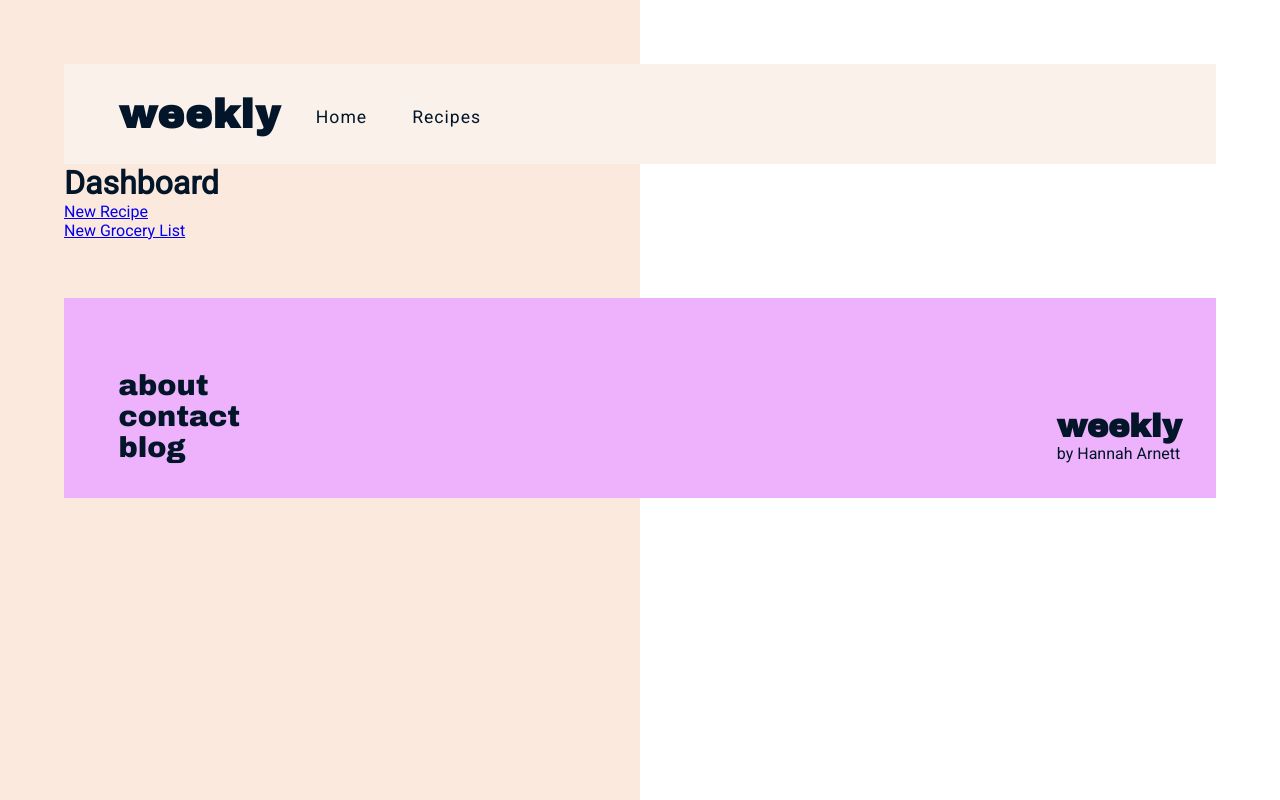
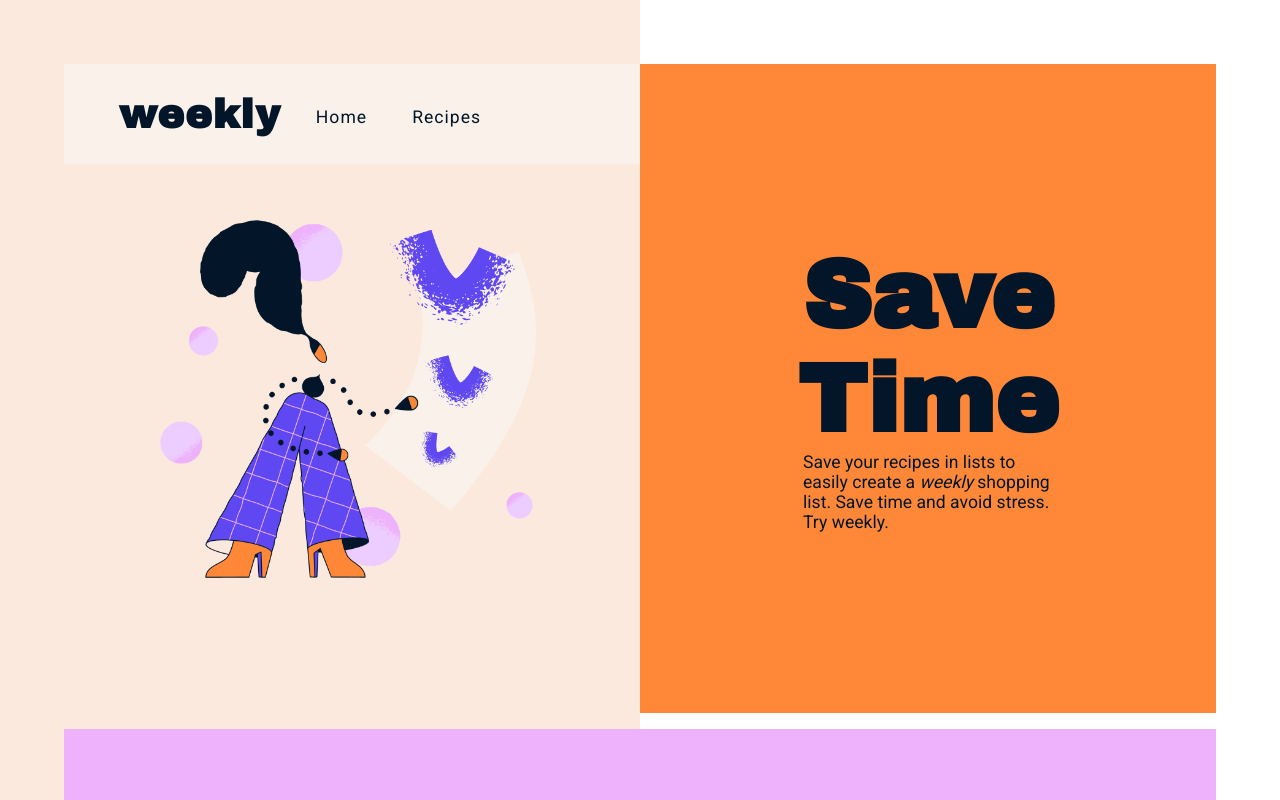
Before and after one commit to hannaharnett/weekly, a React (Create React App) app: page / in a window 1280 px wide. Shown: the top 800 px of the page. Built offline with nearby package versions, Linux system fonts and the light colour scheme.

Commit message:
Add dashboard component with styles

```diff
--- a/src/Dashboard.js
+++ b/src/Dashboard.js
@@ -1,22 +1,24 @@
 import React from "react";
-import { Link } from "react-router-dom";
+import Illustration from "./illustrations/paperlist.png";
 
-const Dashboard = (props) => {
+import "./dashboard.scss";
+
+const Dashboard = () => {
   return (
-    <div>
-      <h1>Dashboard</h1>
-      <Link to="/recipe/new">New Recipe</Link>
-      <br />
-      <Link to="/lists/new">New Grocery List</Link>
-      <br />
-      {props.lists.map((list) => (
-        <h3>
-          <Link key={list.id} to={`/lists/${list.id}`}>
-            {list.title} - {list.recipes.length}
-          </Link>
-          <br />
-        </h3>
-      ))}
+    <div className="dashboard">
+      <div className="dash-half-image">
+        <img src={Illustration} alt="woman making shopping list" />
+      </div>
+      <div className="dash-half-text">
+        <h2>
+          Save <br /> Time
+        </h2>
+        <p>
+          Save your recipes in lists to easily create a <i>weekly</i> shopping
+          list. Save time and avoid stress. <br />
+          Try weekly.
+        </p>
+      </div>
     </div>
   );
 };
--- a/src/app.scss
+++ b/src/app.scss
@@ -1,5 +1,6 @@
 @import "_colors";
 
 body {
+  position: relative;
   margin: 5%;
 }
--- /dev/null
+++ b/src/dashboard.scss
@@ -0,0 +1,65 @@
+@import "_colors";
+@import "_breakpointMixins";
+
+.dashboard {
+  display: flex;
+  width: 100%;
+  margin-bottom: 100px;
+  @include md {
+    flex-direction: column-reverse;
+  }
+  .dash-half-text,
+  .dash-half-image {
+    width: 50%;
+    @include md {
+      width: 100%;
+    }
+    @include sm {
+      padding: 30px;
+    }
+  }
+}
+
+.dash-half-text {
+  background-color: $orange;
+  position: absolute;
+  right: 0;
+  top: 0;
+  margin-top: inherit;
+  height: 75%;
+  display: flex;
+  flex-direction: column;
+  justify-content: center;
+  @include md {
+    position: unset;
+    height: 500px;
+  }
+  h2 {
+    text-align: center;
+    font-family: "Archivo Black", sans-serif;
+    font-size: 6rem;
+    @include sm {
+      font-size: 4rem;
+    }
+  }
+  p {
+    margin: 0 auto;
+    width: 250px;
+    font-size: 1.1rem;
+    @include sm {
+      text-align: center;
+      width: 210px;
+    }
+  }
+}
+
+.dash-half-image {
+  background-color: $nude;
+  text-align: center;
+  img {
+    width: 80%;
+    @include sm {
+      width: 100%;
+    }
+  }
+}
```
Also changed, not shown: src/illustrations/paperlist.png (added).
